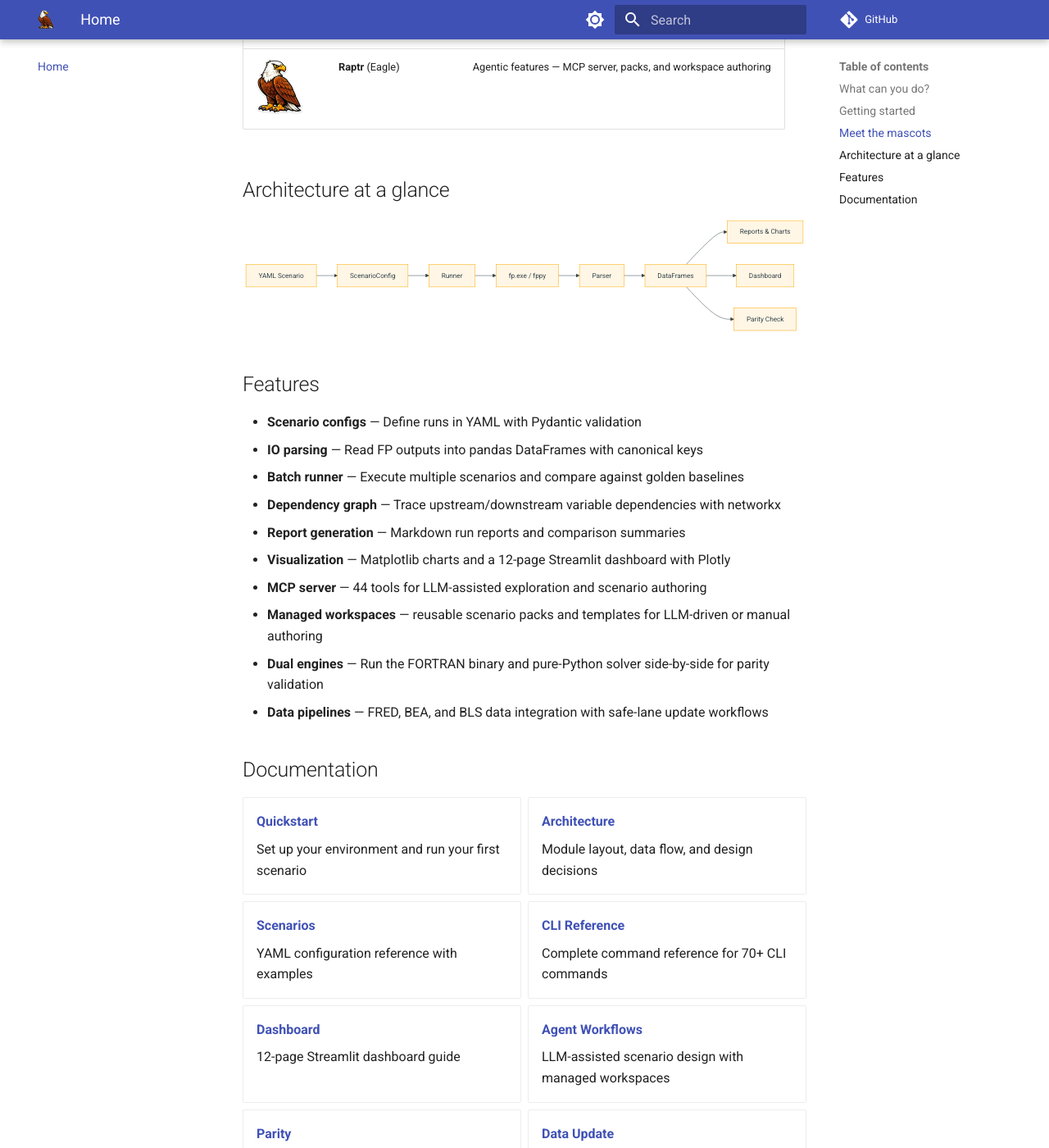
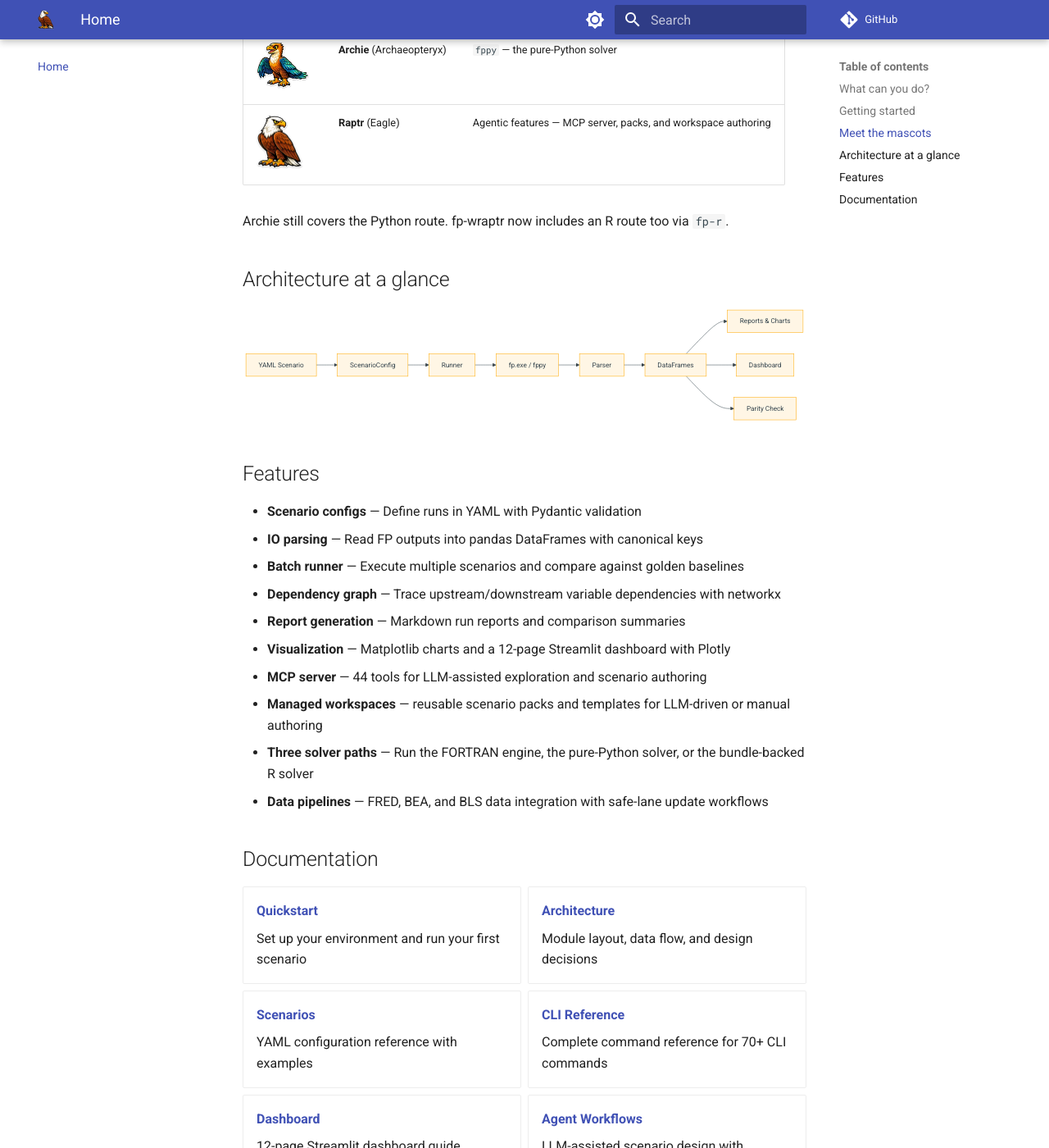
Before and after one commit to smkwray/fp-wraptr, an MkDocs documentation site: the page built from docs/index.md, in a window 1280 px wide and 1400 px high, scrolled down 1801 px. Shown: the whole window at 82% size. Built offline with MkDocs 1.6.1 and Material for MkDocs 9.7.7, drawn with Linux system fonts in a browser that asks for light colours; comment, search, counter and statistics services are not loaded; some of the changed text lies outside the part shown.

Commit message:
Promote fp-r in top-level docs

````diff
--- a/docs/index.md
+++ b/docs/index.md
@@ -9,6 +9,8 @@
 fp-wraptr wraps [Ray Fair's US Macroeconometric Model](https://fairmodel.econ.yale.edu/), making it easier to run scenarios, inspect results, compare forecasts, and build on decades of economic modeling work — all from Python.
 
 It reads the standard Fair Model files (`fminput.txt`, `fmdata.txt`, `fmexog.txt`, `fmout.txt`) directly, so you can use your existing model data as-is. On top of that, fp-wraptr adds YAML scenario configs, a compact DSL, and an MCP server for LLM-assisted authoring.
+
+It supports three solver paths: the original `fp.exe`, the pure-Python `fppy` engine, and a bundle-backed R solver via `fp-r`.
 
 <div style="text-align: center; margin: 1rem 0 1.5rem;">
   <a class="md-button" href="https://smkwray.github.io/fp-wraptr/model-runs/">Model Runs Explorer</a>
@@ -45,6 +47,8 @@ Then follow the [Quickstart guide](quickstart.md) to configure your model files
 | <img src="assets/archie.png" alt="Archie" width="64"> | **Archie** (Archaeopteryx) | `fppy` — the pure-Python solver |
 | <img src="assets/logo.png" alt="Raptr" width="56"> | **Raptr** (Eagle) | Agentic features — MCP server, packs, and workspace authoring |
 
+Archie still covers the Python route. fp-wraptr now includes an R route too via `fp-r`.
+
 ## Architecture at a glance
 
 ```mermaid
@@ -69,7 +73,7 @@ graph LR
 - **Visualization** — Matplotlib charts and a 12-page Streamlit dashboard with Plotly
 - **MCP server** — 44 tools for LLM-assisted exploration and scenario authoring
 - **Managed workspaces** — reusable scenario packs and templates for LLM-driven or manual authoring
-- **Dual engines** — Run the FORTRAN binary and pure-Python solver side-by-side for parity validation
+- **Three solver paths** — Run the FORTRAN engine, the pure-Python solver, or the bundle-backed R solver
 - **Data pipelines** — FRED, BEA, and BLS data integration with safe-lane update workflows
 
 ## Documentation
````
Also changed, not shown: README.md (+6 -2 lines).
